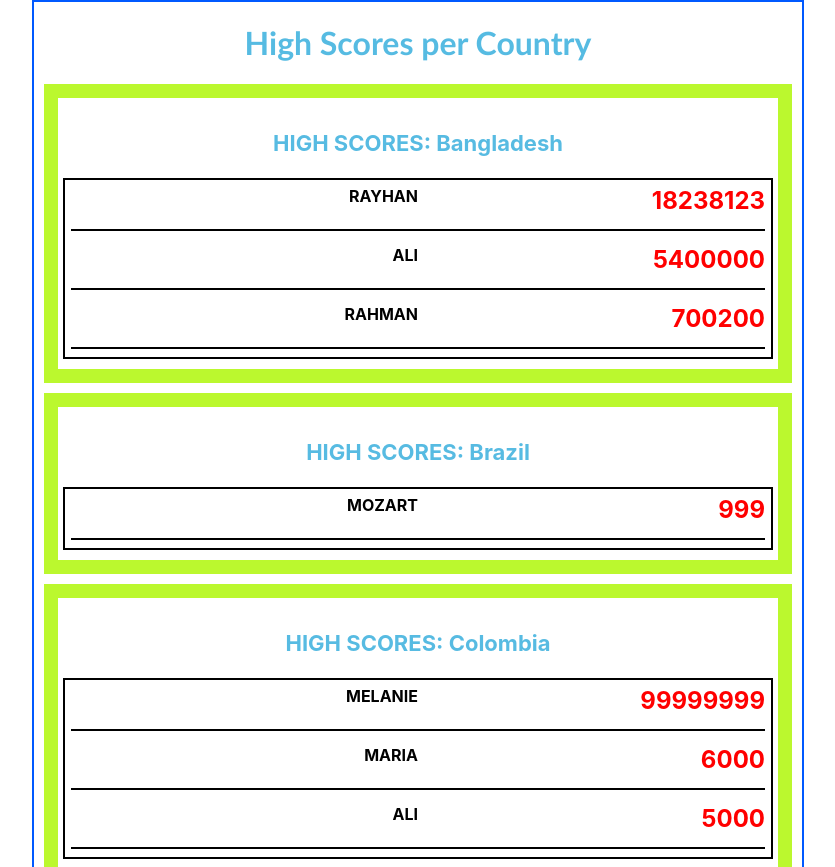
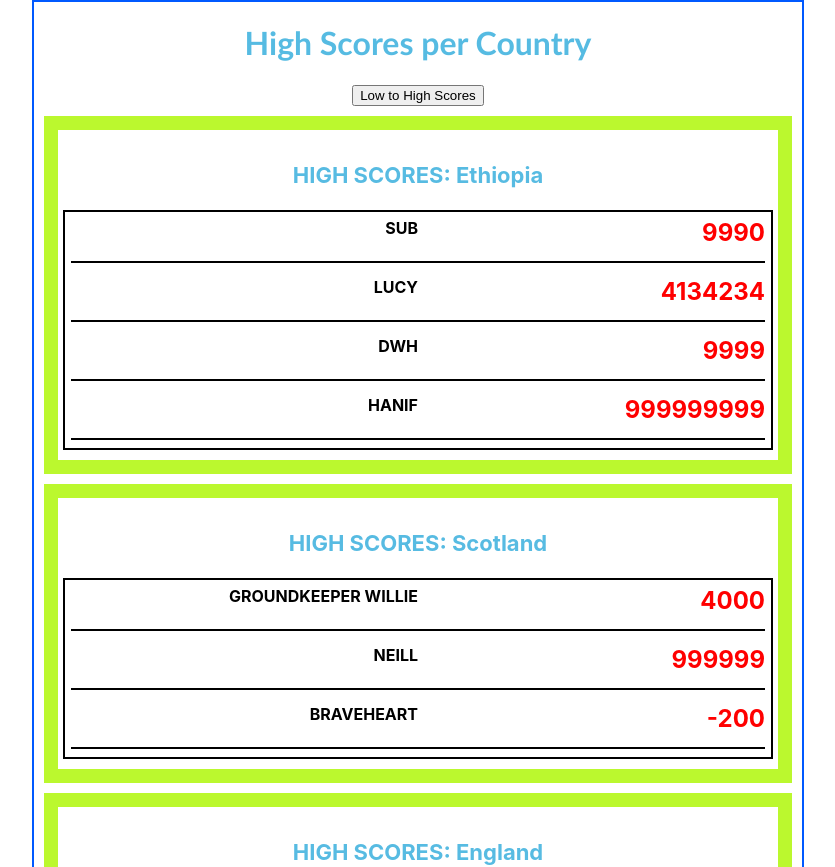
Before and after one commit to Hatice06/high-score-tables, a React (Create React App) app: page / in a window 1280 px wide. Shown: the top 867 px of the page, without its empty margins (222-1057 px from the left). Built offline with nearby package versions, Linux system fonts and the light colour scheme.

Commit message:
Level 4 - added button low to high

```diff
--- a/src/AllCountriesCards.js
+++ /dev/null
@@ -1,18 +0,0 @@
-
-import React from "react";
-import CountryScoresCard from "./CountryScoresCard";
-
-const AllCountriesCard = (props) => {
-  return (
-    <div className="score-data-container">
-      <h1>High Scores per Country</h1>
-      {props.allCountryScores
-        .sort((a, b) => (a.name > b.name ? 1 : -1))
-        .map((country) => (
-          <CountryScoresCard country={country} />
-        ))}
-    </div>
-  );
-};
-
-export default AllCountriesCard;
--- a/src/App.js
+++ b/src/App.js
@@ -1,10 +1,39 @@
-import React from "react";
+import React, { useState } from "react";
 import "./App.css";
 import allCountryScores from "./scores";
-import AllCountriesCards from "./AllCountriesCards";
+import CountryScoresCard from "./CountryScoresCard";
 
 function App() {
-  return <AllCountriesCards allCountryScores={allCountryScores} />;
+  const [buttonTitle, setButtonTitle] = useState("Low to High Scores");
+  const [allScores, setAllScores] = useState(allCountryScores);
+
+  const handleClick = () => {
+    if (buttonTitle === "Low to High Scores") {
+      allCountryScores.map((country) =>
+        country.scores.sort((a, b) => a.s - b.s)
+      );
+      setAllScores(allCountryScores);
+      setButtonTitle("High to Low Scores");
+    } else {
+      allCountryScores.map((country) =>
+        country.scores.sort((a, b) => b.s - a.s)
+      );
+      setAllScores(allCountryScores);
+      setButtonTitle("Low to High Scores");
+    }
+  };
+
+  return (
+    <div className="score-data-container">
+      <h1>High Scores per Country</h1>
+      <button onClick={handleClick}>{buttonTitle}</button>
+      {allScores
+        .sort((a, b) => a.name > b.name)
+        .map((country) => (
+          <CountryScoresCard country={country} />
+        ))}
+    </div>
+  );
 }
 
 export default App;
--- a/src/CountryScoresCard.js
+++ b/src/CountryScoresCard.js
@@ -5,9 +5,7 @@ const CountryScoresCard = (props) => {
     <div className="country-score-card">
       <p>HIGH SCORES: {props.country.name} </p>
       <div className="card-info">
-        {props.country.scores
-          .sort((a, b) => (a.s < b.s ? 1 : -1))
-          .map((person) => (
+        {props.country.scores.map((person) => (
           <div>
             <div className="person-data">
               <span className="person-name">{person.n.toUpperCase()}</span>
```
Also changed, not shown: src/test.js (added, +66 -0 lines). Lines whose indentation alone changed are shown as unchanged.
